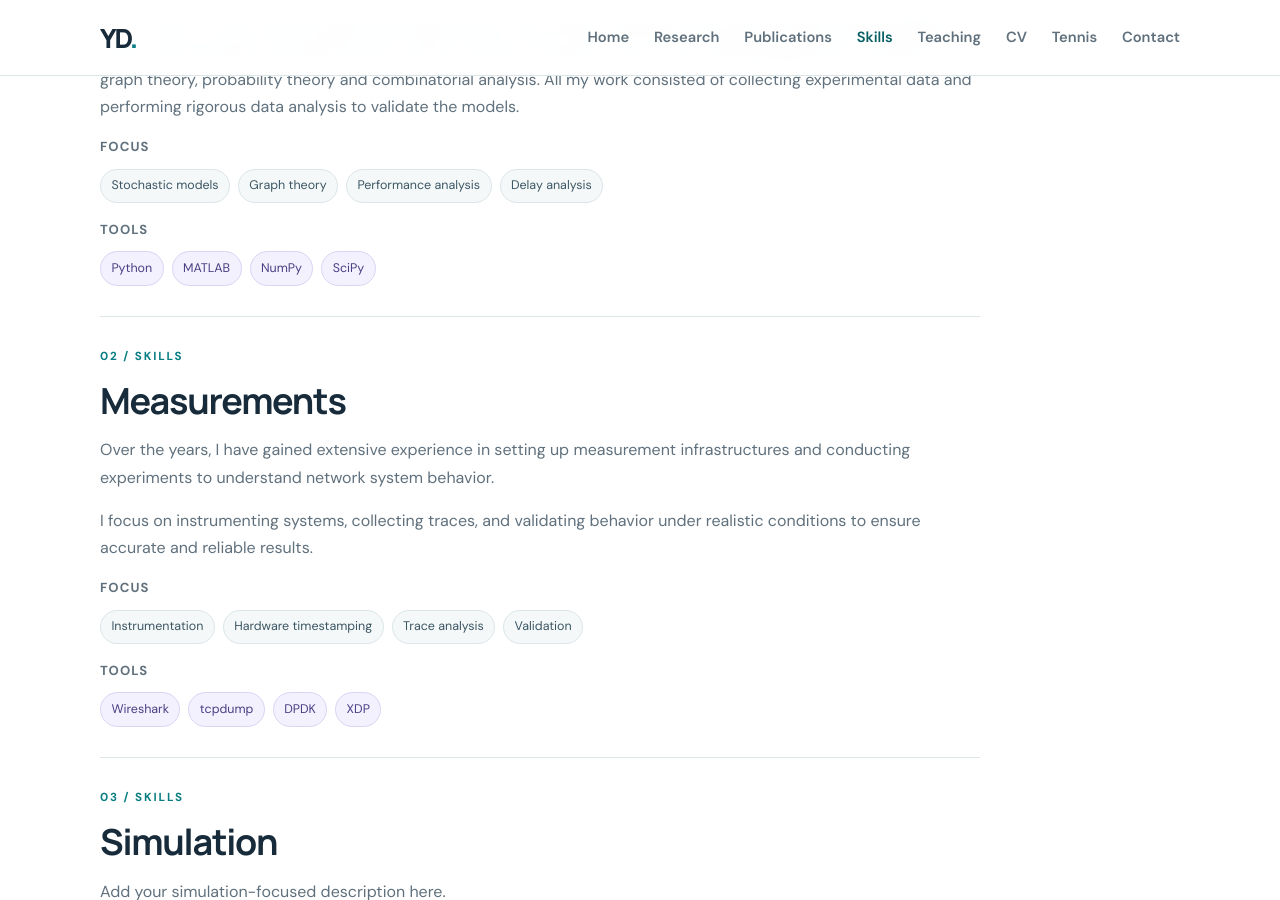
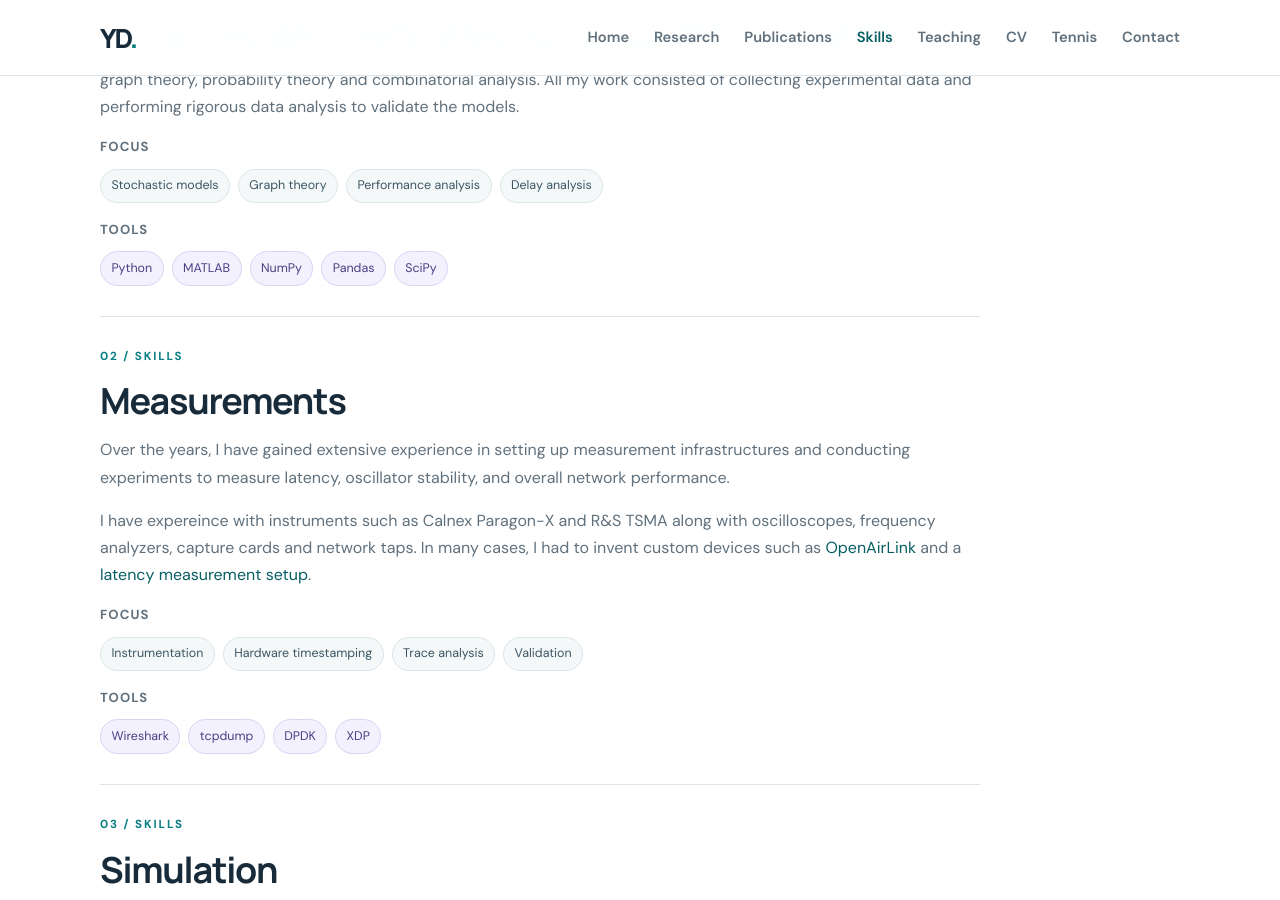
Before and after one commit to deshpandeyash/deshpandeyash.github.io, a Jekyll site: the page built from skills.html, in a window 1280 px wide and 900 px high, scrolled down 1133 px. Built offline with Jekyll 4.4.1, drawn with Linux system fonts in a browser that asks for light colours.

Commit message:
Link skills measurement references
Co-authored-by: Copilot <223556219+Copilot@users.noreply.github.com>

```diff
--- a/_data/skills.yml
+++ b/_data/skills.yml
@@ -14,14 +14,15 @@
     - Python
     - MATLAB
     - NumPy
+    - Pandas
     - SciPy
 - id: measurements
   number: "02"
   title: Measurements
   short_summary: I built many testbeds and measurement setups to collect and analyze network system behavior.
   eyebrow: "02 / Skills"
-  intro: Over the years, I have gained extensive experience in setting up measurement infrastructures and conducting experiments to understand network system behavior.
-  detail: I focus on instrumenting systems, collecting traces, and validating behavior under realistic conditions to ensure accurate and reliable results.
+  intro: Over the years, I have gained extensive experience in setting up measurement infrastructures and conducting experiments to measure latency, oscillator stability, and overall network performance.
+  detail: I have expereince with instruments such as Calnex Paragon-X and R&S TSMA along with oscilloscopes, frequency analyzers, capture cards and network taps. In many cases, I had to invent custom devices such as [OpenAirLink](https://github.com/N3Martix/OpenAirLink) and a [latency measurement setup](https://ieeexplore.ieee.org/abstract/document/10226161/).
   chips:
     - Instrumentation
     - Hardware timestamping
--- a/skills.html
+++ b/skills.html
@@ -24,8 +24,8 @@ permalink: /skills/
     <section class="research-item" id="{{ skill.id }}">
       <p class="eyebrow">{{ skill.eyebrow }}</p>
       <h2>{{ skill.title }}</h2>
-      <p>{{ skill.intro }}</p>
-      <p>{{ skill.detail }}</p>
+      <p>{{ skill.intro | markdownify | remove: '<p>' | remove: '</p>' }}</p>
+      <p>{{ skill.detail | markdownify | remove: '<p>' | remove: '</p>' }}</p>
       <div class="skill-chip-groups">
         <div>
           <p class="skill-chip-label">Focus</p>
```
